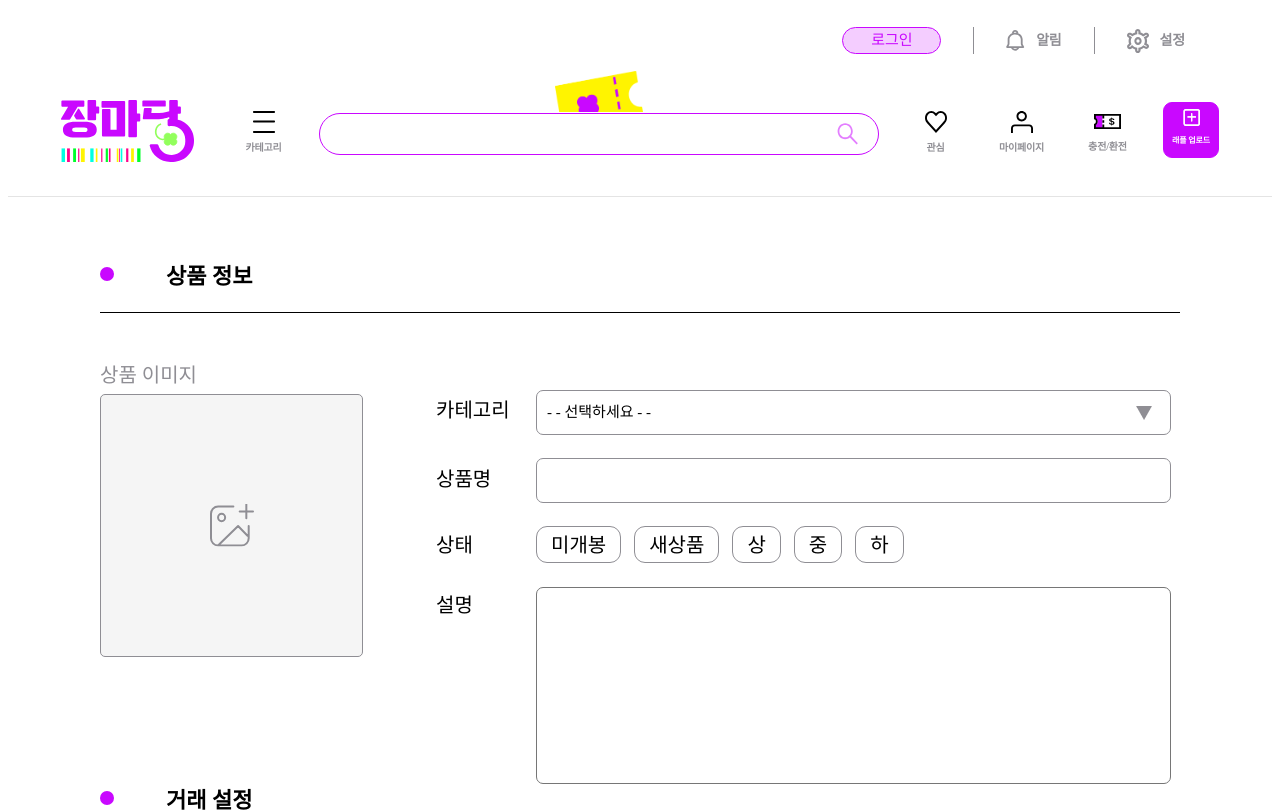
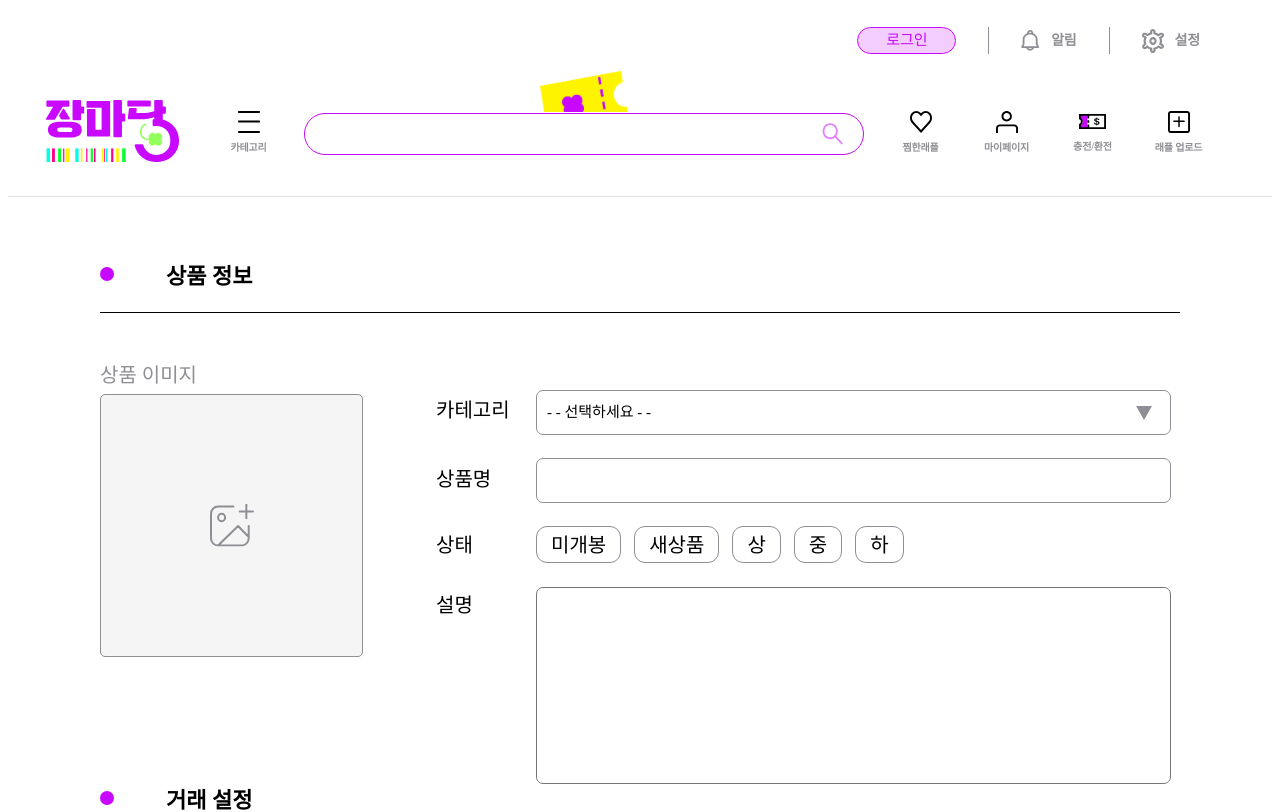
Before and after one commit to JMarketYard/Front-end, a React (Vite) app: page /raffle-upload in a window 1280 px wide. Shown: the top 812 px of the page. Built offline with nearby package versions, Linux system fonts and the light colour scheme; a web font is replaced by a local one.

Commit message:
Design: 변경된 헤더 디자인 반영 수정 #55
래플 업로드 버튼 디자인 수정
'관심' -> '찜한래플' 이름 수정

```diff
--- a/src/components/ContainerLarge.tsx
+++ b/src/components/ContainerLarge.tsx
@@ -143,7 +143,7 @@ const ContainerLarge = ({isLoggedIn}:{isLoggedIn:boolean}) => {
                 </SearchBoxDiv>
                 <IconDiv>
                     <img src={icHeart} width={22} />
-                    <IconTextDiv fontSize={'10px'}>관심</IconTextDiv>
+                    <IconTextDiv fontSize={'10px'}>찜한래플</IconTextDiv>
                 </IconDiv>
                 <IconDiv>
                     <img src={icMyPage} width={22} />
@@ -153,10 +153,10 @@ const ContainerLarge = ({isLoggedIn}:{isLoggedIn:boolean}) => {
                     <Img src={imgTicket} height={18} />
                     <IconTextDiv fontSize={'10px'}>충전/환전</IconTextDiv>
                 </IconDiv>
-                <UploadBtn onClick={()=>navigate('/raffle-upload')}>
-                    <img src={icUpload} width={17} />
-                    래플 업로드
-                </UploadBtn>
+                <IconDiv onClick={()=>navigate('/raffle-upload')}>
+                    <img src={icUpload} width={22} />
+                    <IconTextDiv fontSize={'10px'}>래플 업로드</IconTextDiv>
+                </IconDiv>
             </SearchBoxContainer>
         </Wrapper>
     );
```
Also changed, not shown: src/assets/header/icon-upload.svg.
